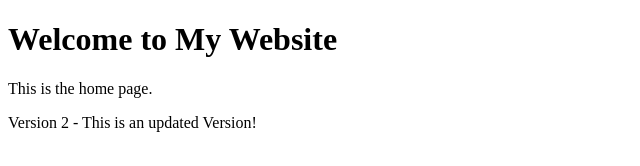
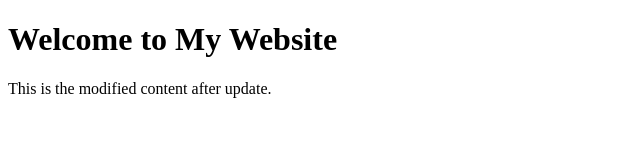
Before and after one commit to AnkitaPakki/git-project, a plain HTML site: page index.html in a window 1280 px wide. Shown: the whole page, without its empty margins (0-640 px from the left). Drawn offline with Linux system fonts and the light colour scheme.

Commit message:
Modify index.html - updated content inside body

```diff
--- a/index.html
+++ b/index.html
@@ -5,7 +5,6 @@
 </head>
 <body>
    <h1>Welcome to My Website </h1>
-   <p>This is the home page. </p>
+   <p> This is the modified content after update.</p>
 </body>
 </html>
-   <p>Version 2 - This is an updated Version! </p>
```
